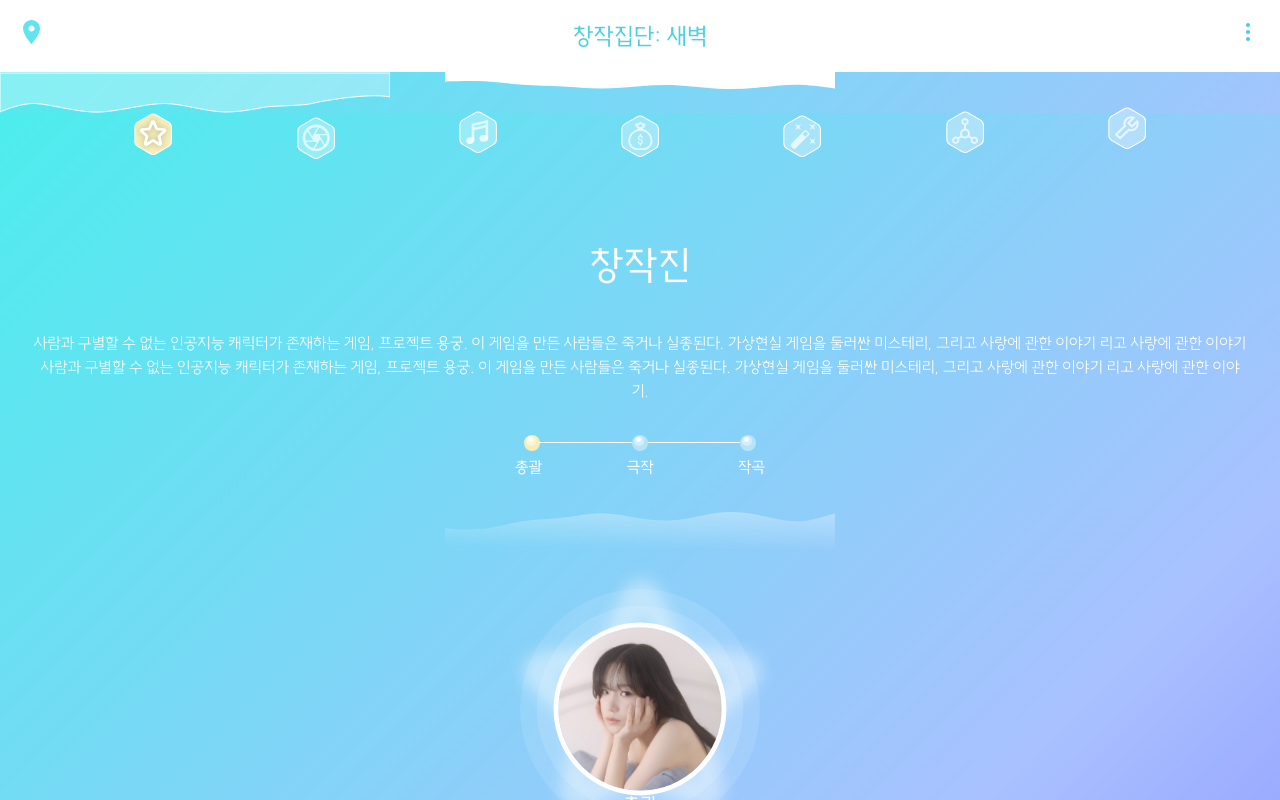
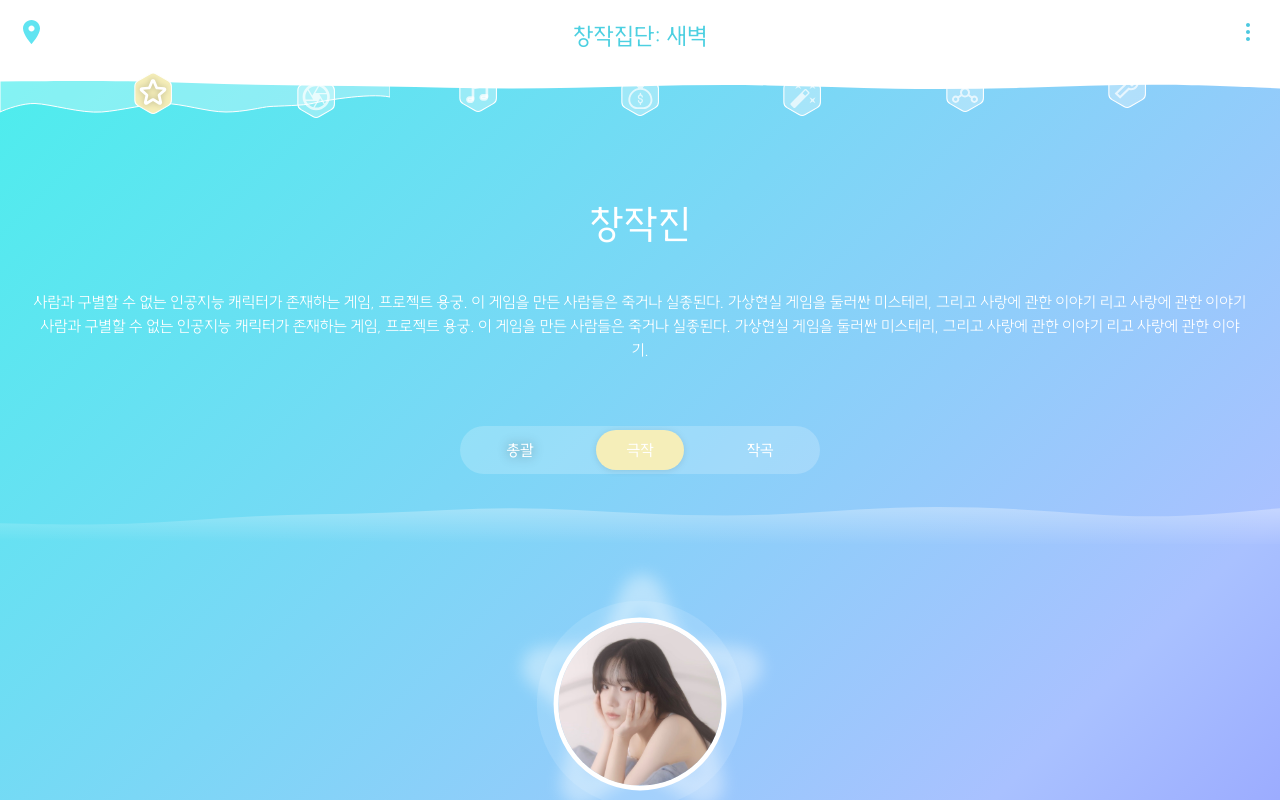
Before and after one commit to hochanb/Yonggung, a React (Create React App) app: page /team in a window 1280 px wide. Built offline with nearby package versions, Linux system fonts and the light colour scheme.

Commit message:
fixed wave to interactive width

```diff
--- /dev/null
+++ b/src/components/CenteredSection.js
@@ -0,0 +1,12 @@
+export default function CenteredSection({width=400, height=1200, children}){
+  return(
+    <div className="w-full h-full bg-yellow-100 relative overflow-clip">
+      <div className="absolute top-1/2 left-1/2 -translate-x-1/2 -translate-y-1/2 bg-pink-200" style={{
+        width: width,
+        height: height,
+      }}>
+        {children}
+      </div>
+    </div>
+  )
+}
--- a/src/components/NumberContents.js
+++ b/src/components/NumberContents.js
@@ -183,8 +183,8 @@ export const Disc=()=>{
       setR(r+rotation)
     }}>next</div>
 
-    <WaveBottom1 className='absolute bottom-0 left-0' color='white'/>
-    <WaveBottom2 className='absolute bottom-0 left-0' color='white'/>
+    <WaveBottom1 className='absolute bottom-0 left-0 w-full' color='white'/>
+    <WaveBottom2 className='absolute bottom-0 left-0 w-full' color='white'/>
     </>
   )
 }
--- a/src/components/TeamContents.js
+++ b/src/components/TeamContents.js
@@ -3,6 +3,7 @@ import { useState } from "react"
 import 'css/custom.css'
 import {TeamsData} from 'MemberInfo'
 import { useEffect } from "react"
+import { WaveCenter } from "./Wave"
 
 const tabIconSize=50;
 
@@ -103,13 +104,14 @@ export const TeamHeader=({index=0,setIndex})=>{
   )
 }
 
-const MemberProfileImage=({fileName, scale=1})=>{
+const MemberProfileImage=({fileName, scale=1, head=false})=>{
 
   return(
-    <div className="w-[100px] h-[100px] p-[7px] rounded-full bg-[rgba(255,255,255,0.1)]"
+    <div className="w-[100px] h-[100px] p-[7px] rounded-full ]"
     style={{
       // filter: 'drop-shadow(0px 0px 12px rgba(0,0,120, 0.3))',
-      transform: `scale(${scale})`
+      transform: `scale(${scale})`,
+      background: head?'':'rgba(255,255,255,0.1)'
     }}>
       <div className="w-full h-full p-[7px] rounded-full bg-[rgba(255,255,255,0.12)]">
         <img className="w-full h-full rounded-full border-white border-[2px] bg-white" alt="x"
@@ -160,7 +162,7 @@ const MemberProfileCell=({memberData, toggled=false, onClick, position, index})=
   )
 }
 
-const CreatorTeamTab=({index=0, setIndex})=>{
+const CreatorTeamTab2=({index=0, setIndex})=>{
   return(
     <>
     <svg xmlns="http://www.w3.org/2000/svg" width="232" height="16" viewBox="0 0 232 16" fill="none"
@@ -189,6 +191,41 @@ const CreatorTeamTab=({index=0, setIndex})=>{
     </div>
     </>
 
+  )
+}
+const CreatorTeamTab=({index=0, setIndex})=>{
+  return(
+    <div className="relative flex flex-col items-center justify-center w-full">
+    <div className='relative mt-16 bg-[rgba(255,255,255,0.2)] w-auto h-[48px] rounded-full flex justify-evenly items-center'>
+    <div className={`absolute w-[88px] h-[40px] rounded-full transition-all left-[${index===0?16:index===1?136:256}px] bg-[#F5EEB9] `} style={{
+      filter:'drop-shadow(0 1px 3px rgba(0,0,0,0.1))',
+    }}/>
+    <div className='w-[120px] h-[40px] flex justify-center items-center z-[1]'
+    onClick={()=>setIndex(0)}
+    style={{
+      color: 'white',
+      filter: index===0?'drop-shadow(0 0 6px rgba(0,0,0,0.4))':'',
+    }}>
+      총괄
+    </div>
+    <div className='w-[120px] h-[40px] flex justify-center items-center z-[1] '
+    onClick={()=>setIndex(1)}
+    style={{
+      color: 'white',
+      filter: index===1?'drop-shadow(0 0 6px rgba(0,0,0,0.4))':'',
+    }}>
+      극작
+    </div>
+    <div className='w-[120px] h-[40px] flex justify-center items-center z-[1] '
+    onClick={()=>setIndex(2)}
+    style={{
+      color: 'white',
+      filter: index===2?'drop-shadow(0 0 6px rgba(0,0,0,0.4))':'',
+    }}>
+      작곡
+    </div>
+  </div>
+  </div>
   )
 }
 
@@ -236,7 +273,7 @@ export const TeamDetails=({index})=>{
       case 1:
         return <SegmentedCirclePath s={6.5}/>
       case 2:
-        return <MusicIconPath color={'white'} strokeWidth={1} s={6} x={23} y={50} />
+        return <MusicIconPath color={'white'} strokeWidth={1} s={8} x={-28} y={20} />
       case 3:
         return <CashbagIconPath color={'white'} strokeWidth={1} s={6} x={23} y={0} />
       case 4:
@@ -251,7 +288,7 @@ export const TeamDetails=({index})=>{
   }
 
   return(
-    <div key={index} className="w-full flex flex-col justify-center items-center pb-20 fade-in">
+    <div key={index} className="w-full flex flex-col justify-center items-center pb-20 fade-in relative">
       <h1 className="text-white text-[40px] text-center mt-[74px] mb-[36px]">{teamData.TeamName}</h1>
       <h2 className="text-white text-[16px] pl-8 pr-8 font-light">
         {teamData.TeamDescription}
@@ -262,19 +299,11 @@ export const TeamDetails=({index})=>{
         <CreatorTeamTab index={creatorTeamIndex} setIndex={setCreatorTeamIndex}/>
       }
 
-      <svg xmlns="http://www.w3.org/2000/svg" width="390" height="37" viewBox="0 0 390 37" fill="none" className="mt-[33px] mb-0">
-        <path fill-rule="evenodd" clipRule="evenodd" d="M390 1.17341L383.5 3.19485C377 5.21628 364 9.25914 351 9.25914C338 9.25914 325 5.21627 312 2.7069C299 0.197538 286 -0.778327 273 0.685467C260 2.21897 247 6.19212 234 7.72562C221 9.25912 208 8.21355 195 6.19212C182 4.24039 169 1.17339 156 1.17338C143 1.17338 130 4.24038 117 5.70418C104 7.23768 91 7.23767 78 9.2591C65 11.2108 52 15.2537 39 16.7872C26 18.251 13 17.2751 6.5 16.7872L-9.86871e-07 16.2295L-2.24986e-06 37L6.5 37C13 37 26 37 39 37C52 37 65 37 78 37C91 37 104 37 117 37C130 37 143 37 156 37.0001C169 37.0001 182 37.0001 195 37.0001C208 37.0001 221 37.0001 234 37.0001C247 37.0001 260 37.0001 273 37.0001C286 37.0001 299 37.0001 312 37.0001C325 37.0001 338 37.0001 351 37.0001C364 37.0001 377 37.0001 383.5 37.0001L390 37.0001L390 1.17341Z" fill="url(#paint0_linear_339_668)" fill-opacity="0.31"/>
-        <defs>
-          <linearGradient id="paint0_linear_339_668" x1="195.5" y1="0.528547" x2="194.941" y2="36.9992" gradientUnits="userSpaceOnUse">
-            <stop stop-color="white"/>
-            <stop offset="1" stop-color="white" stop-opacity="0"/>
-          </linearGradient>
-        </defs>
-      </svg>
+      <WaveCenter/>
 
       <div key={creatorTeamIndex} className="w-full flex flex-col justify-center items-center relative fade-in">
         <div className="w-[317px] h-[110px] relative blur-[7.5px] opacity-40">
-          <svg xmlns="http://www.w3.org/2000/svg" width="317" height="311" viewBox="0 0 317 311" fill="none"
+          <svg xmlns="http://www.w3.org/2000/svg" width="317" height="350" viewBox="0 0 317 350" fill="none"
             className="absolute top-0 left-0"
             >
               {bgIcon(index)}
@@ -283,10 +312,14 @@ export const TeamDetails=({index})=>{
 
 
 
-        <MemberProfileImage fileName={teamData.TeamMembers[0].Image} scale={2.4}/>
+        <MemberProfileImage fileName={teamData.TeamMembers[0].Image} scale={2.4} head={true}/>
 
-        <h2 className="text-white text-xl mt-8">{teamData.TeamHead}</h2>
-        <h1 className="text-white text-2xl m-2">{teamData.TeamMembers[0].Name}</h1>
+        <h2 className="text-white text-xl mt-16" style={{textShadow: '0px 0px 15px rgba(97, 129, 247, 0.60)'}}>
+          {teamData.TeamHead}
+        </h2>
+        <h1 className="text-white text-2xl m-2" style={{textShadow: '0px 0px 15px rgba(97, 129, 247, 0.60)'}}>
+          {teamData.TeamMembers[0].Name}
+        </h1>
         <div className="w-auto h-auto pr-2 pl-2 pt-1 pb-1 bg-[rgba(255,255,255,0.5)] text-[#6181F7] font-bold rounded-full text-center align-middle text-[14px] font-normal">
           {teamData.TeamMembers[0].Insta}
         </div>
@@ -313,7 +346,7 @@ export const TeamDetails=({index})=>{
         teamData.TeamMembers.length>1 && teamData.TeamMembers.map((member, i)=>{
           return(
             i!==0 &&
-            <MemberProfileCell memberData={member} toggled={toggledIndex===i+1} onClick={()=>toggleClicked(i+1)}/>
+            <MemberProfileCell key={i} memberData={member} toggled={toggledIndex===i+1} onClick={()=>toggleClicked(i+1)}/>
           )
         })
       }
--- a/src/components/Wave.js
+++ b/src/components/Wave.js
@@ -1,7 +1,8 @@
+
 export function WaveTop1({color='white', className=''}){
   return(
 
-    <svg xmlns="http://www.w3.org/2000/svg" width="390" height="17" viewBox="0 0 390 17" fill="none"
+    <svg xmlns="http://www.w3.org/2000/svg" preserveAspectRatio="none" width="390" height="17" viewBox="0 0 390 17" fill="none"
     className={className}>
     <path fillRule="evenodd" clipRule="evenodd" d="M390 16.4609L383.5 15.5321C377 14.6033 364 12.7458 351 12.7458C338 12.7458 325 14.6033 312 15.7563C299 16.9092 286 17.3576 273 16.685C260 15.9805 247 14.155 234 13.4504C221 12.7458 208 13.2262 195 14.155C182 15.0517 169 16.4609 156 16.4608C143 16.4608 130 15.0517 117 14.3791C104 13.6746 91 13.6746 78 12.7458C65 11.8491 52 9.99153 39 9.28695C26 8.6144 13 9.06276 6.50003 9.28695L7.91715e-07 9.54316L1.80494e-06 5.36604e-07L6.50003 1.0045e-06C13 1.47239e-06 26 2.40818e-06 39 3.34397e-06C52 4.27975e-06 65 5.21554e-06 78 6.15133e-06C91 7.08712e-06 104 8.0229e-06 117 8.95869e-06C130 9.89448e-06 143 1.08303e-05 156 1.17661e-05C169 1.27018e-05 182 1.36376e-05 195 1.45734e-05C208 1.55092e-05 221 1.6445e-05 234 1.73808e-05C247 1.83166e-05 260 1.92524e-05 273 2.01881e-05C286 2.11239e-05 299 2.20597e-05 312 2.29955e-05C325 2.39313e-05 338 2.48671e-05 351 2.58029e-05C364 2.67387e-05 377 2.76744e-05 383.5 2.81423e-05L390 2.86102e-05L390 16.4609Z" fill={color}/>
   </svg>
@@ -9,9 +10,9 @@ export function WaveTop1({color='white', className=''}){
   )
 };
 
-export function WaveTop2(props, {className=''}){
+export function WaveTop2({className=''}){
   return (
-    <svg xmlns="http://www.w3.org/2000/svg" width="390" height="41" viewBox="0 0 390 41" fill="none"
+    <svg xmlns="http://www.w3.org/2000/svg" preserveAspectRatio="none"  width="390" height="41" viewBox="0 0 390 41" fill="none"
       className={className}
     >
   <path d="M35 31.5002C22.6 31.1002 6.5 37.0002 0 40.0002V1H390V25.0004C368.5 20.5004 319.5 29.5004 312 31.5002C304.5 33.5 278 34.0004 270 34.5004C262 35.0004 244.5 40.0002 226 40.0002C207.5 40.0002 182 31.5002 164.5 31.5002C147 31.5002 122 38.5004 101.5 40.0002C81 41.5 50.5 32.0002 35 31.5002Z" fill="white" fillOpacity="0.3" stroke="white"/>
@@ -22,7 +23,7 @@ export function WaveTop2(props, {className=''}){
 export function WaveBottom1({color='white', className=''}){
   return (
 
-    <svg className={className} xmlns="http://www.w3.org/2000/svg" width="390" height="57" viewBox="0 0 390 57" fill="none">
+    <svg className={className} preserveAspectRatio="none" xmlns="http://www.w3.org/2000/svg" width="390" height="57" viewBox="0 0 390 57" fill="none">
       <path fillRule="evenodd" clipRule="evenodd" d="M390 1.80769L383.5 4.92179C377 8.03588 364 14.2641 351 14.2641C338 14.2641 325 8.03587 312 4.17009C299 0.304311 286 -1.19905 273 1.05598C260 3.4184 247 9.53921 234 11.9016C221 14.264 208 12.6533 195 9.53919C182 6.53248 169 1.80764 156 1.80763C143 1.80763 130 6.53246 117 8.7875C104 11.1499 91 11.1499 78 14.264C65 17.2707 52 23.4989 39 25.8613C26 28.1164 13 26.613 6.5 25.8613L-7.88683e-07 25.0022L-1.79803e-06 57L6.5 57C13 57 26 57 39 57C52 57 65 57 78 57C91 57 104 57 117 57C130 57 143 57 156 57C169 57 182 57 195 57C208 57.0001 221 57.0001 234 57.0001C247 57.0001 260 57.0001 273 57.0001C286 57.0001 299 57.0001 312 57.0001C325 57.0001 338 57.0001 351 57.0001C364 57.0001 377 57.0001 383.5 57.0001L390 57.0001L390 1.80769Z" fill={color} fillOpacity="0.15"/>
     </svg>
   )
@@ -31,8 +32,24 @@ export function WaveBottom1({color='white', className=''}){
 
 export function WaveBottom2({color='white', className=''}){
   return (
-    <svg className={className} xmlns="http://www.w3.org/2000/svg" width="390" height="27" viewBox="0 0 390 27" fill="none">
+    <svg className={className} xmlns="http://www.w3.org/2000/svg" preserveAspectRatio="none"  width="390" height="27" viewBox="0 0 390 27" fill="none">
       <path fillRule="evenodd" clipRule="evenodd" d="M-5.72416e-08 2.37991L6.5 4.9539C13 7.5279 26 12.6759 39 12.6759C52 12.6759 65 7.52791 78 4.33261C91 1.13731 104 -0.105304 117 1.75862C130 3.71131 143 8.77054 156 10.7232C169 12.6759 182 11.3445 195 8.77055C208 6.28532 221 2.37995 234 2.37996C247 2.37996 260 6.28533 273 8.14926C286 10.1019 299 10.1019 312 12.6759C325 15.1612 338 20.3092 351 22.2619C364 24.1258 377 22.8832 383.5 22.2619L390 21.5518L390 47.9999L383.5 47.9999C377 47.9999 364 47.9999 351 47.9999C338 47.9999 325 47.9999 312 47.9999C299 47.9999 286 47.9999 273 47.9999C260 47.9999 247 47.9999 234 47.9999C221 47.9999 208 47.9999 195 47.9999C182 47.9999 169 47.9999 156 47.9999C143 47.9999 130 47.9999 117 47.9999C104 47.9999 91 47.9998 78 47.9998C65 47.9998 52 47.9998 39 47.9998C26 47.9998 13 47.9998 6.5 47.9998L-1.80494e-06 47.9998L-5.72416e-08 2.37991Z" fill={color} fillOpacity="0.3"/>
     </svg>
   )
 }
+
+export function WaveCenter({flip=false}){
+  return(
+    <svg xmlns="http://www.w3.org/2000/svg" preserveAspectRatio="none" width="390" height="37" viewBox="0 0 390 37" fill="none" className="mt-[33px] mb-0 w-full">
+      <g transform={flip?"scale(-1,1) translate(-390,0)":""}>
+        <path fillRule="evenodd" clipRule="evenodd" d="M390 1.17341L383.5 3.19485C377 5.21628 364 9.25914 351 9.25914C338 9.25914 325 5.21627 312 2.7069C299 0.197538 286 -0.778327 273 0.685467C260 2.21897 247 6.19212 234 7.72562C221 9.25912 208 8.21355 195 6.19212C182 4.24039 169 1.17339 156 1.17338C143 1.17338 130 4.24038 117 5.70418C104 7.23768 91 7.23767 78 9.2591C65 11.2108 52 15.2537 39 16.7872C26 18.251 13 17.2751 6.5 16.7872L-9.86871e-07 16.2295L-2.24986e-06 37L6.5 37C13 37 26 37 39 37C52 37 65 37 78 37C91 37 104 37 117 37C130 37 143 37 156 37.0001C169 37.0001 182 37.0001 195 37.0001C208 37.0001 221 37.0001 234 37.0001C247 37.0001 260 37.0001 273 37.0001C286 37.0001 299 37.0001 312 37.0001C325 37.0001 338 37.0001 351 37.0001C364 37.0001 377 37.0001 383.5 37.0001L390 37.0001L390 1.17341Z" fill="url(#paint0_linear_339_668)" fillOpacity="0.31"/>
+      </g>
+    <defs>
+      <linearGradient id="paint0_linear_339_668" x1="195.5" y1="0.528547" x2="194.941" y2="36.9992" gradientUnits="userSpaceOnUse">
+        <stop stopColor="white"/>
+        <stop offset="1" stopColor="white" stopOpacity="0"/>
+      </linearGradient>
+    </defs>
+  </svg>
+  )
+}
--- a/src/pages/CastPage.js
+++ b/src/pages/CastPage.js
@@ -54,14 +54,14 @@ export const CastHeader = () => {
   const onMapClick=()=>{
 
   }
+
   const onMenuClick=()=>{
 
   }
 
   return (
     <div>
-
-    <svg xmlns="http://www.w3.org/2000/svg" width="390" height="64" viewBox="0 0 390 64" fill="none">
+    <svg xmlns="http://www.w3.org/2000/svg" width="390" height="64" viewBox="0 0 390 64" fill="none" className="w-full" preserveAspectRatio="none">
     <path fillRule="evenodd" clipRule="evenodd" d="M9.70379e-08 61.9703L6.5 58.4738C13 54.9773 26 47.9842 39 47.9842C52 47.9842 65 54.9773 78 59.3178C91 63.6583 104 65.3463 117 62.8143C130 60.1618 143 53.2893 156 50.6368C169 47.9843 182 49.7928 195 53.2893C208 56.6653 221 61.9704 234 61.9704C247 61.9704 249.5 59.532 262.5 57.0001C275.5 54.3475 296 58.8077 314 54.1333C327 50.7574 332.5 48.6526 345.5 46.0001C358.5 43.4681 377 47.1333 390 54.1333L390 0.000127195L383.5 0.000126156C377 0.000125116 364 0.000123038 351 0.00012096C338 0.000118882 325 0.000116804 312 0.000114726C299 0.000112648 286 0.000110569 273 0.000108491C260 0.000106413 247 0.000104335 234 0.000102257C221 0.000100179 208 9.81004e-05 195 9.60223e-05C182 9.39441e-05 169 9.18659e-05 156 8.97878e-05C143 8.77096e-05 130 8.56315e-05 117 8.35533e-05C104 8.14751e-05 91 7.9397e-05 78 7.73188e-05C65 7.52407e-05 52 7.31625e-05 39 7.10843e-05C26 6.90062e-05 13 6.6928e-05 6.5 6.58889e-05L3.0598e-06 6.48499e-05L9.70379e-08 61.9703Z" fill="white" fillOpacity="0.31"/>
   </svg>
 
--- a/src/pages/IntroPage.js
+++ b/src/pages/IntroPage.js
@@ -24,9 +24,9 @@ export default function IntroPage() {
       <IntroHeaderTab index={index} setIndex={setIndex}/>
       <div className="relative">
 
-      <div className="absolute top-0 z-10">
+      <div className="absolute top-0 z-10 w-full">
         <WaveTop1 color="white" className="absolute top-0 w-full"/>
-        <WaveTop2 className="absolute top-0"/>
+        <WaveTop2 className="absolute top-0 w-full"/>
       </div>
 
       {index===0? <IntroDawn/>:
--- a/src/pages/MainPage.js
+++ b/src/pages/MainPage.js
@@ -3,6 +3,7 @@ import {ScrollSection, ScrollContainer} from "components/ScrollSection";
 import {ParallaxElement, ParallaxContainer}  from "components/ParallaxElement";
 import { useSpring, animated } from 'react-spring'
 import { easings } from "@react-spring/web";
+import CenteredSection from "components/CenteredSection";
 
 function clampScroll(scroll, sectionIndex) {
   let s=scroll-sectionIndex;
@@ -21,7 +22,7 @@ export default function MainPage(props) {
   }
 
   function onEnterButtonClick(){
-    console.log('enter button clicked');
+
   }
 
   useEffect(()=>{
@@ -50,6 +51,7 @@ export default function MainPage(props) {
   }}
     scrollTop ={scroll}
     >
+      <CenteredSection/>
     <div style={{ width: "100vw", height: '3500px', overflow: 'hidden'}}>
     <div  style={{ width: "100vw", height: '4000px', minHeight: '400vh',
     position: 'relative',
@@ -236,6 +238,7 @@ export default function MainPage(props) {
       <img src={`${process.env.PUBLIC_URL}/images/etc/castle_bg.png`} alt="office" style={{
         position: 'absolute',
         width: '100vw',
+
         top: '3000px',
       }}/>
     </div>
```
Also changed, not shown: src/components/MusicalContents.js (+45 -18 lines), src/pages/BehindPage.js (+66 -14 lines).
